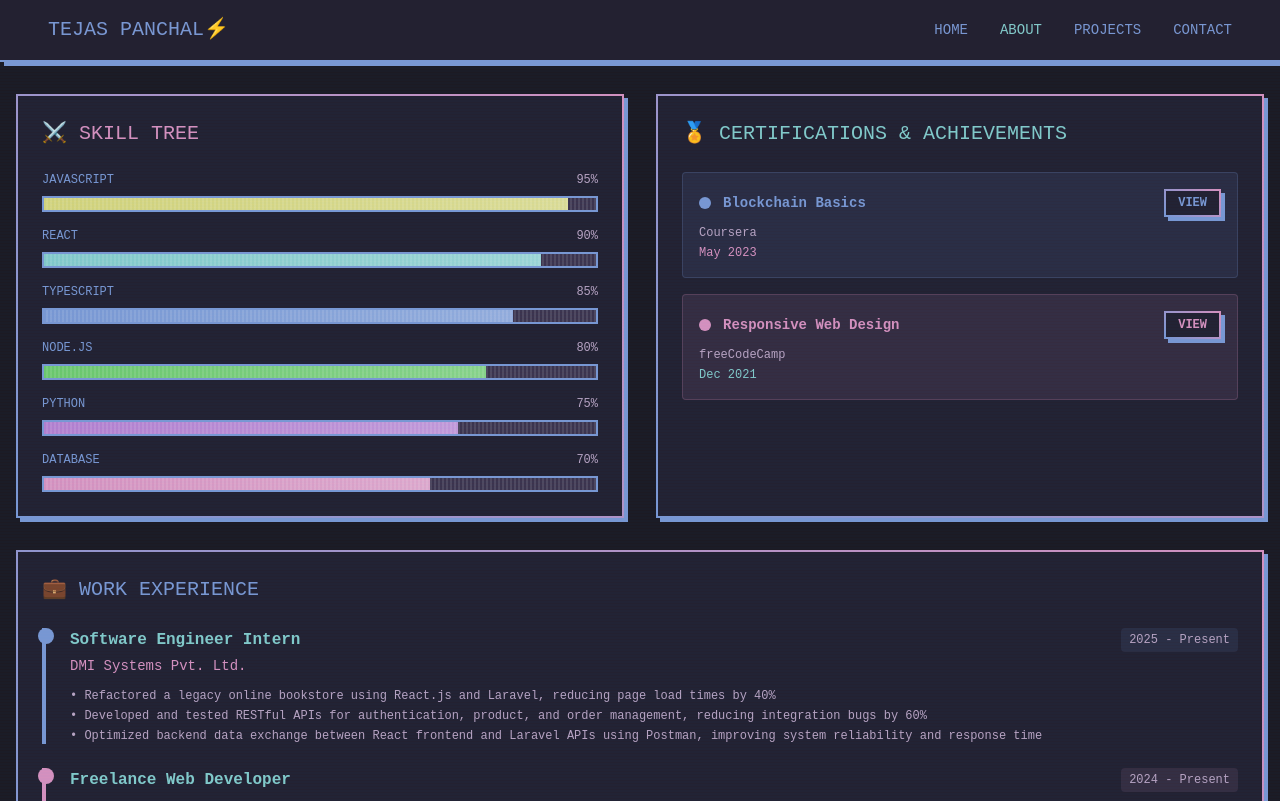
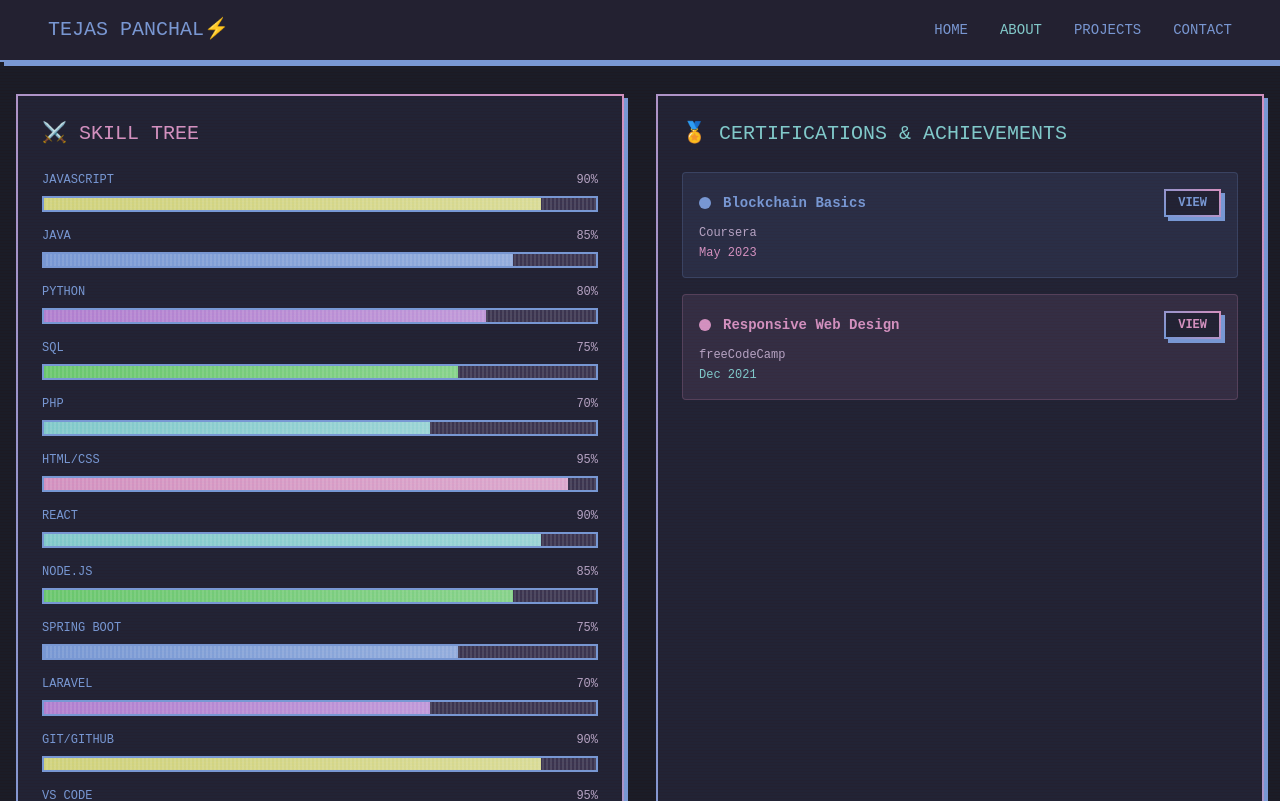
Before and after one commit to tejaspanchall/Pixelfolio, a React (Vite) app: page /about in a window 1280 px wide. Shown: the top 801 px of the page. Built offline with nearby package versions, Linux system fonts and the light colour scheme.

Commit message:
Update skill tree section
Updated the skill tree section to include all the skills from the provided image, categorizing them into Languages, Frameworks, and Developer Tools.

```diff
--- a/src/pages/About.tsx
+++ b/src/pages/About.tsx
@@ -4,12 +4,24 @@ import PixelButton from "@/components/PixelButton";
 
 const About = () => {
   const skills = [
-    { name: "JAVASCRIPT", level: 95, color: "bg-gaming-yellow" },
+    // Languages
+    { name: "JAVASCRIPT", level: 90, color: "bg-gaming-yellow" },
+    { name: "JAVA", level: 85, color: "bg-primary" },
+    { name: "PYTHON", level: 80, color: "bg-gaming-purple" },
+    { name: "SQL", level: 75, color: "bg-gaming-green" },
+    { name: "PHP", level: 70, color: "bg-accent" },
+    { name: "HTML/CSS", level: 95, color: "bg-secondary" },
+    // Frameworks
     { name: "REACT", level: 90, color: "bg-accent" },
-    { name: "TYPESCRIPT", level: 85, color: "bg-primary" },
-    { name: "NODE.JS", level: 80, color: "bg-gaming-green" },
-    { name: "PYTHON", level: 75, color: "bg-gaming-purple" },
-    { name: "DATABASE", level: 70, color: "bg-secondary" },
+    { name: "NODE.JS", level: 85, color: "bg-gaming-green" },
+    { name: "SPRING BOOT", level: 75, color: "bg-primary" },
+    { name: "LARAVEL", level: 70, color: "bg-gaming-purple" },
+    // Developer Tools
+    { name: "GIT/GITHUB", level: 90, color: "bg-gaming-yellow" },
+    { name: "VS CODE", level: 95, color: "bg-secondary" },
+    { name: "INTELLIJ IDEA", level: 80, color: "bg-primary" },
+    { name: "POSTMAN", level: 85, color: "bg-accent" },
+    { name: "VERCEL", level: 75, color: "bg-gaming-green" },
   ];
 
   return (
```
